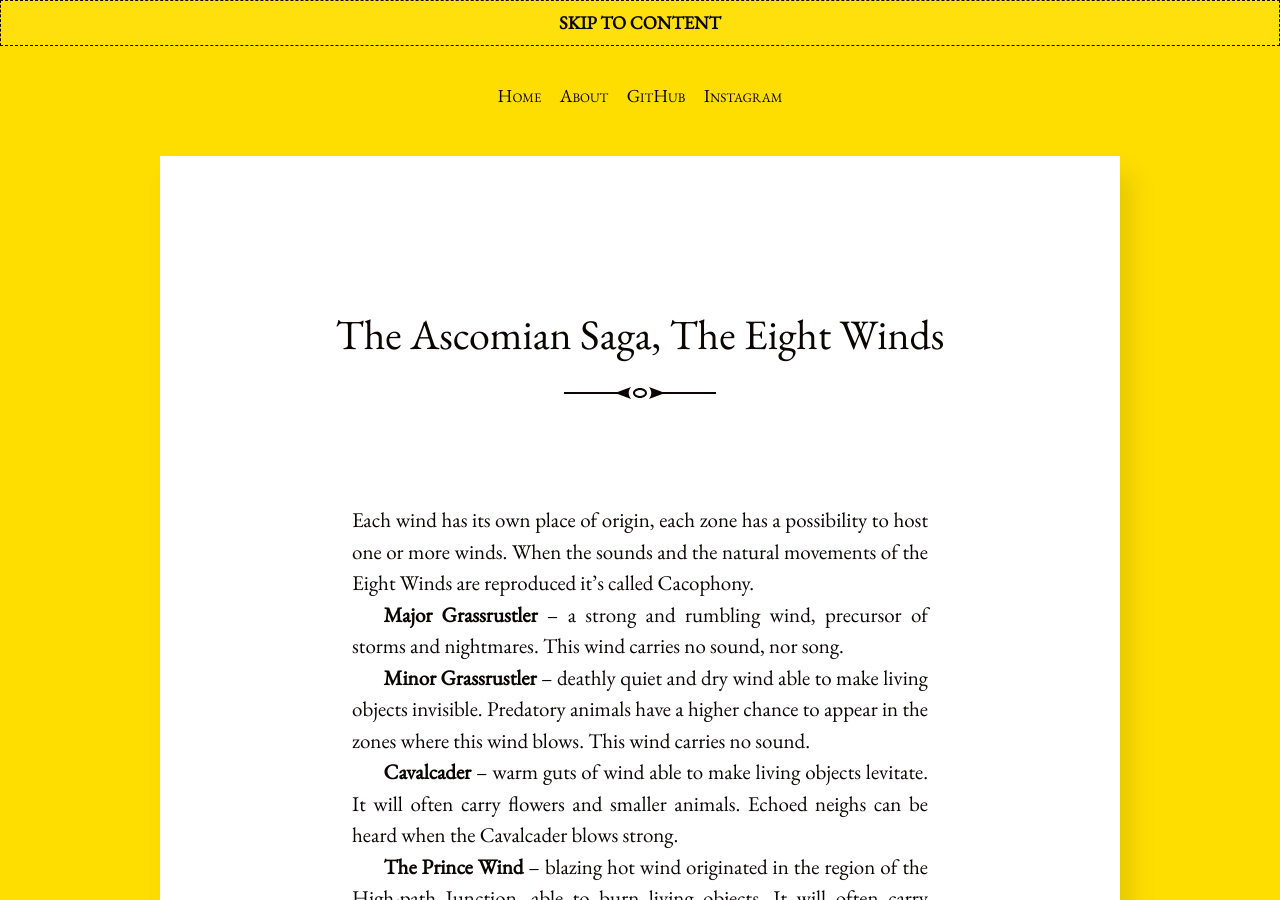
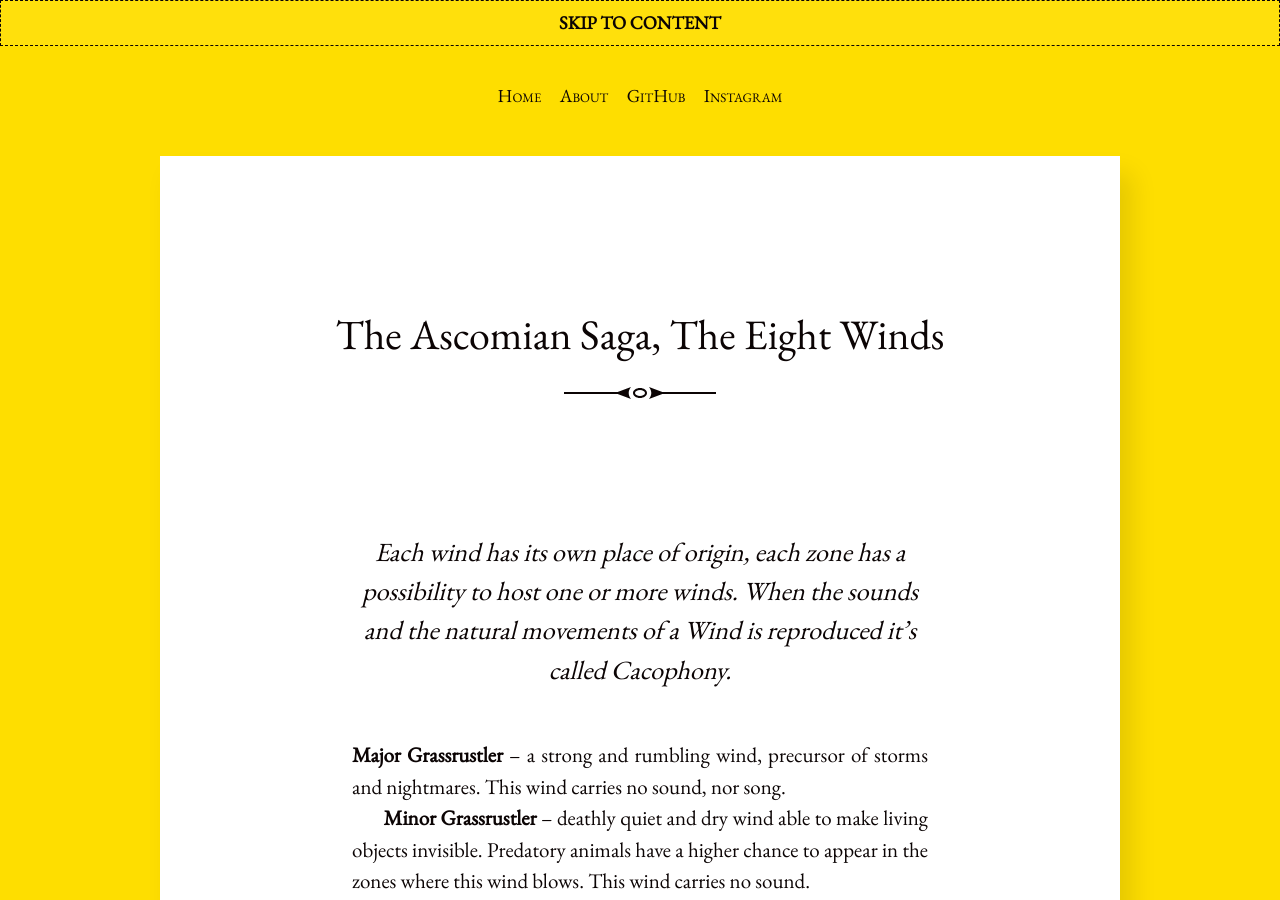
Before and after one commit to InexistentThirdChimera/InexistentThirdChimera.github.io, a Jekyll site: the page built from _posts/2022-08-14-the-ascomian-saga-the-eight-winds.md, in a window 1280 px wide and 900 px high. Built offline with Jekyll 4.4.1, drawn with Linux system fonts in a browser that asks for light colours.

Commit message:
fixed intestazione

```diff
--- a/_posts/2022-08-14-the-ascomian-saga-the-eight-winds.md
+++ b/_posts/2022-08-14-the-ascomian-saga-the-eight-winds.md
@@ -4,10 +4,10 @@ author: Alessandro Mattia Arrighetti
 category: Ascom Elves
 layout: post
 ---
-
+<h4>
 Each wind has its own place of origin, each zone has a possibility to host one or more winds.
-When the sounds and the natural movements of the Eight Winds are reproduced it’s called Cacophony.
-
+When the sounds and the natural movements of a Wind is reproduced it’s called Cacophony.
+</h4>
 <p>
  <span style="font-weight: 900;">
             Major Grassrustler
```
